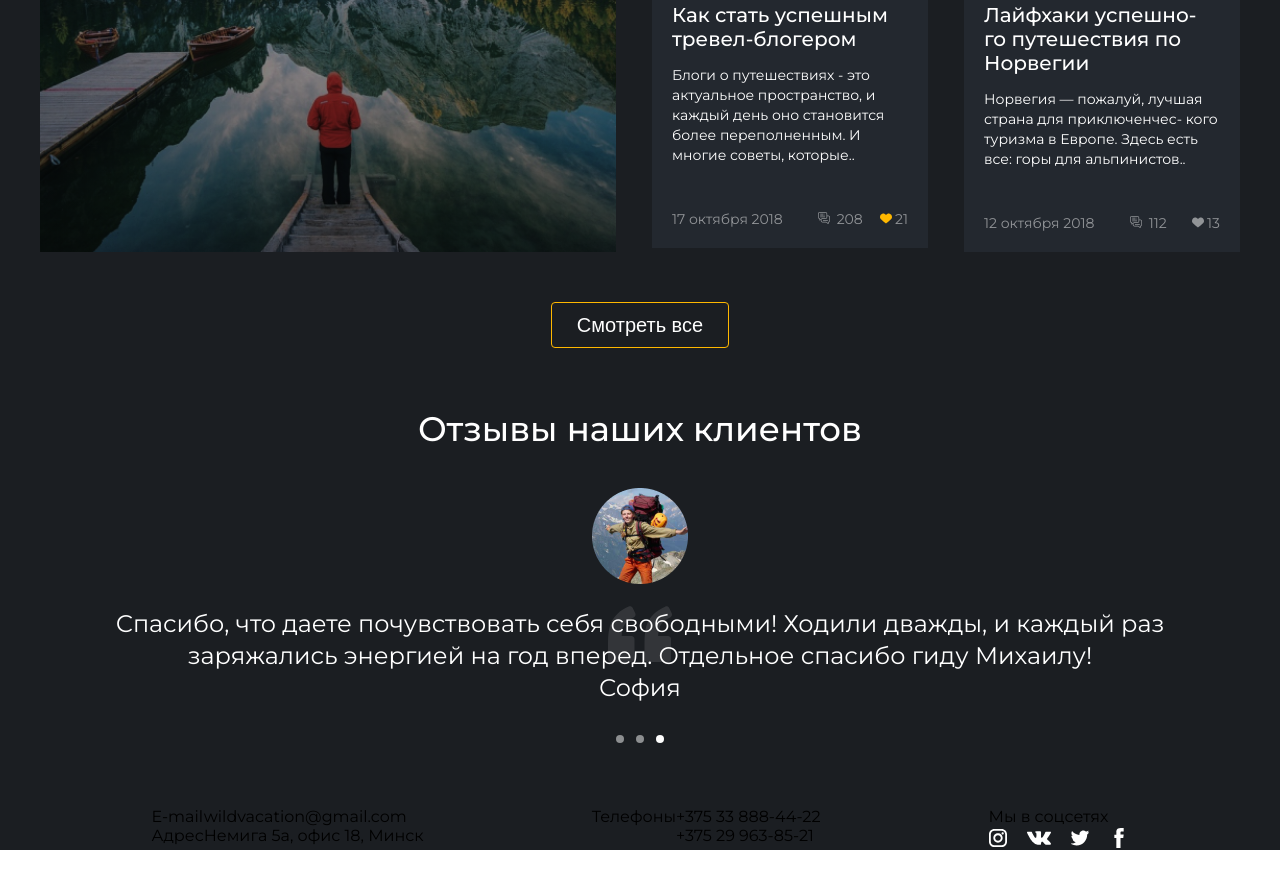
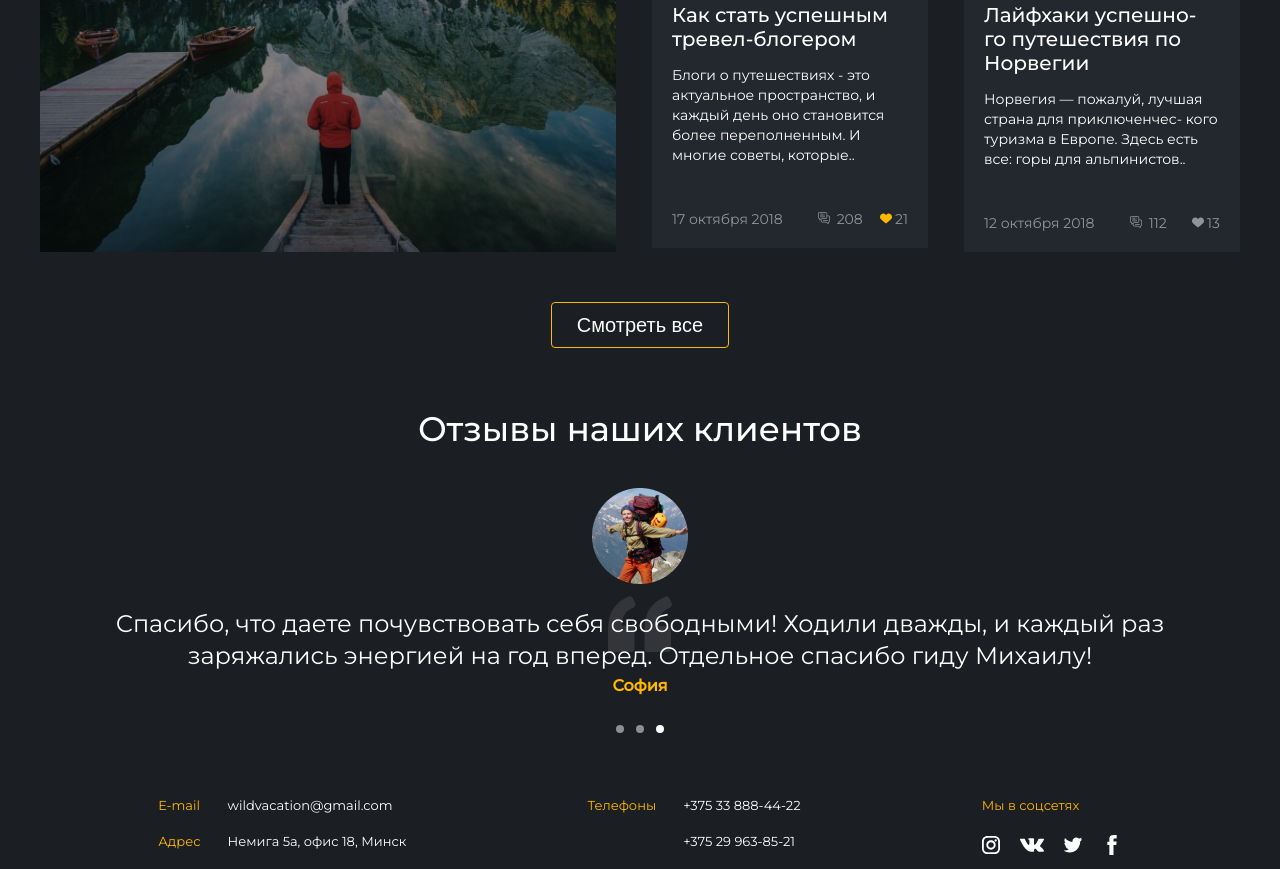
Before and after one commit to valeryzhvalevski/lesson11-wildvacations, a plain HTML site: page index.html in a window 1280 px wide. Shown: the part 2635-3504 px from the top of the page. Drawn offline with nearby package versions, Linux system fonts and the light colour scheme; files that its build step writes are made by us from their sources; files whose address does not match are found by name.

Commit message:
Update index.html

```diff
--- a/index.html
+++ b/index.html
@@ -256,7 +256,7 @@
           <img src="./img/client.png" alt="client">
           <p>Спасибо, что даете почувствовать себя свободными! Ходили дважды, и каждый раз заряжались энергией на год
             вперед. Отдельное спасибо гиду Михаилу!</p>
-          <p>София</p>
+          <p class="main__customer-reviews-content-city">София</p>
         </div>
         <div class="main__customer-reviews-footer">
           <img src="./img/dots.svg" alt="dots">
@@ -271,23 +271,23 @@
     <div class="footer__wrapper">
       <div class="footer__wrapper-item item-email-adress">
         <div class="eamil">
-          <div class="footer__wrapper-item-email">E-mail</div>
-          <div class="footer__wrapper-item-email">Адрес</div>
+          <div class="footer__wrapper-item-email item-color">E-mail</div>
+          <div class="footer__wrapper-item-email item-color">Адрес</div>
         </div>
         <div class="adress">
-          <div class="footer__wrapper-item-adress">wildvacation@gmail.com</div>
-          <div class="footer__wrapper-item-adress">Немига 5а, офис 18, Минск</div>
+          <div class="footer__wrapper-item-adress item-color-white">wildvacation@gmail.com</div>
+          <div class="footer__wrapper-item-adress item-color-white">Немига 5а, офис 18, Минск</div>
         </div>
       </div>
       <div class="footer__wrapper-item item-tel">
-        <div class="footer__wrapper-item-tel">Телефоны</div>
+        <div class="footer__wrapper-item-tel item-color">Телефоны</div>
         <div class="footer__wrapper-item-tel-col">
-          <div class="footer__wrapper-item-tel">+375 33 888-44-22</div>
-          <div class="footer__wrapper-item-tel">+375 29 963-85-21</div>
+          <div class="footer__wrapper-item-tel item-color-white">+375 33 888-44-22</div>
+          <div class="footer__wrapper-item-tel item-color-white">+375 29 963-85-21</div>
         </div>
       </div>
       <div class="footer__wrapper-item item-socials">
-        <div class="footer__wrapper-item-social">Мы в соцсетях</div>
+        <div class="footer__wrapper-item-social item-color">Мы в соцсетях</div>
         <div class="footer__wrapper-item-social">
           <img src="./img/instagram.svg" alt="instagram">
           <img src="./img/vk-social-network-logo.svg" alt="vk">
```
